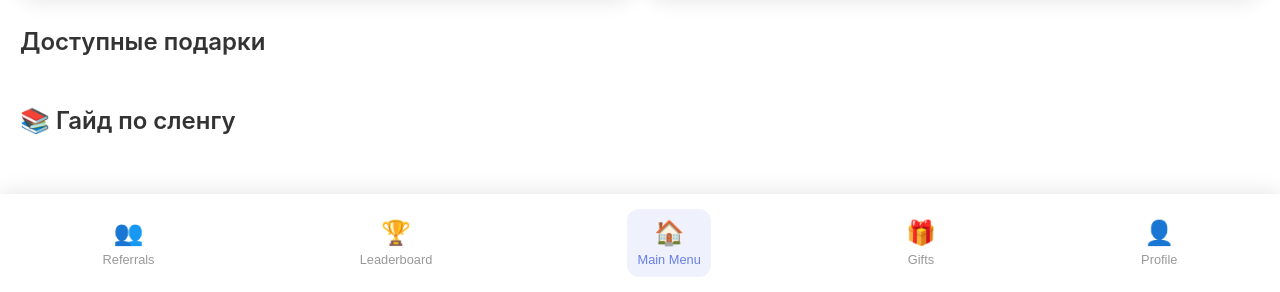
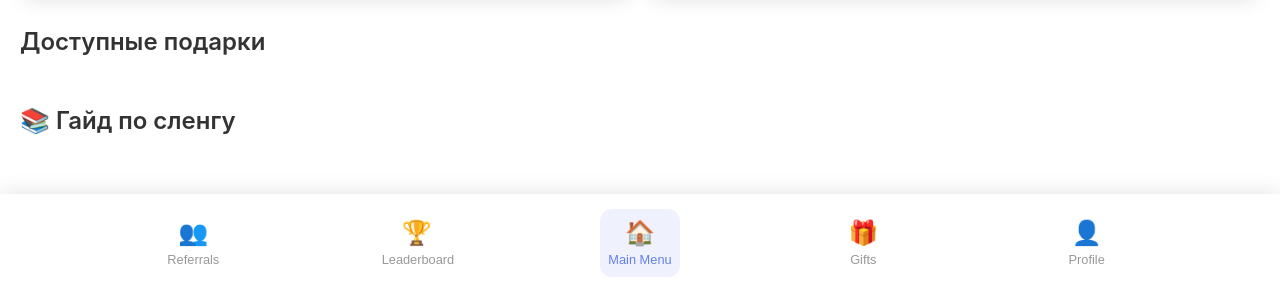
Before and after one commit to AlexOvchi635/Ravens_Gifts_Bot, a website: page index.html in a window 1280 px wide. Shown: the part 508-800 px from the top of the page. Drawn offline with Linux system fonts and the light colour scheme; a script that the page names is missing.

Commit message:
Update styles.css

```diff
--- a/styles.css
+++ b/styles.css
@@ -232,8 +232,9 @@ body {
     right: 0;
     background: white;
     display: flex;
-    justify-content: space-around;
-    padding: 15px 0;
+    justify-content: space-evenly;
+    align-items: center;
+    padding: 15px 10px;
     box-shadow: 0 -2px 20px rgba(0,0,0,0.1);
     z-index: 1000;
 }
@@ -244,12 +245,17 @@ body {
     display: flex;
     flex-direction: column;
     align-items: center;
+    justify-content: center;
     gap: 5px;
     cursor: pointer;
-    padding: 10px;
+    padding: 10px 5px;
     border-radius: 12px;
     transition: all 0.3s ease;
     color: #999;
+    flex: 1;
+    max-width: 80px;
+    min-width: 60px;
+    text-align: center;
 }
 
 .nav-btn.active {
@@ -263,11 +269,18 @@ body {
 
 .nav-icon {
     font-size: 1.5rem;
+    display: flex;
+    align-items: center;
+    justify-content: center;
+    width: 100%;
 }
 
 .nav-text {
     font-size: 0.8rem;
     font-weight: 500;
+    text-align: center;
+    width: 100%;
+    line-height: 1.2;
 }
 
 /* Modal Styles */
```
